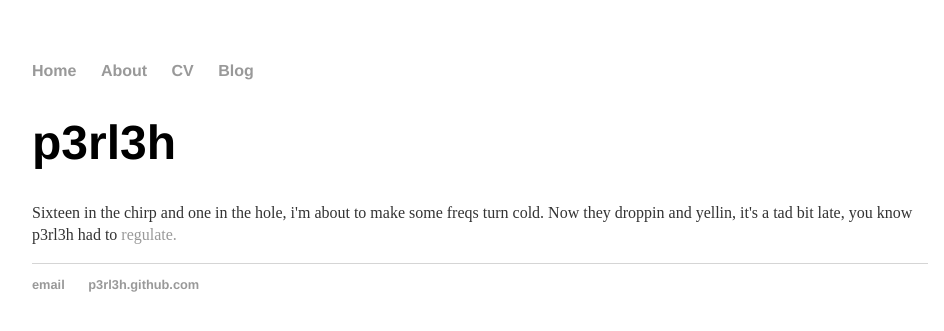
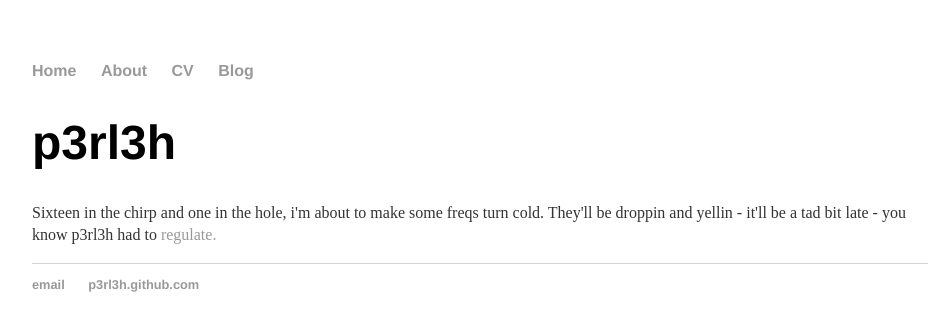
Before and after one commit to p3rl3h/p3rl3h, a Jekyll site: the page built from index.html, in a window 1280 px wide. Shown: the top 331 px of the page, without its empty margins (160-1104 px from the left). Built offline with Jekyll 4.4.1, drawn with Linux system fonts in a browser that asks for light colours.

Commit message:
Update index.html

```diff
--- a/index.html
+++ b/index.html
@@ -4,5 +4,5 @@ title: p3rl3h
 ---
 <div class="blurb">
 	<h1>p3rl3h</h1>
-	<p>Sixteen in the chirp and one in the hole, i'm about to make some freqs turn cold. Now they droppin and yellin, it's a tad bit late, you know p3rl3h had to <a href="/about">regulate.</a></p>
+	<p>Sixteen in the chirp and one in the hole, i'm about to make some freqs turn cold. They'll be droppin and yellin - it'll be a tad bit late - you know p3rl3h had to <a href="/about">regulate.</a></p>
 </div><!-- /.blurb -->
```
